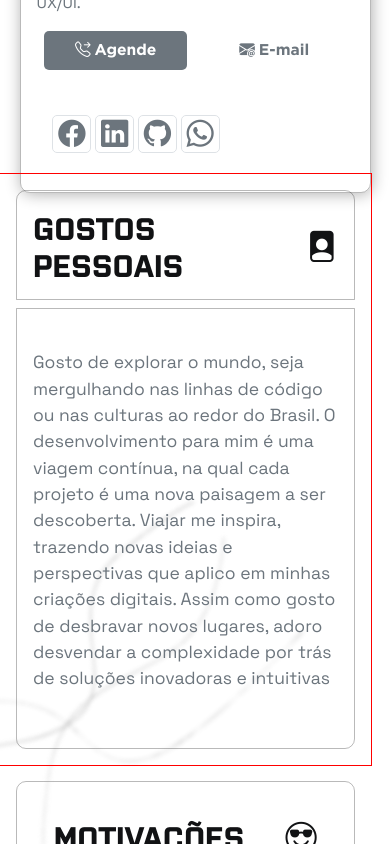
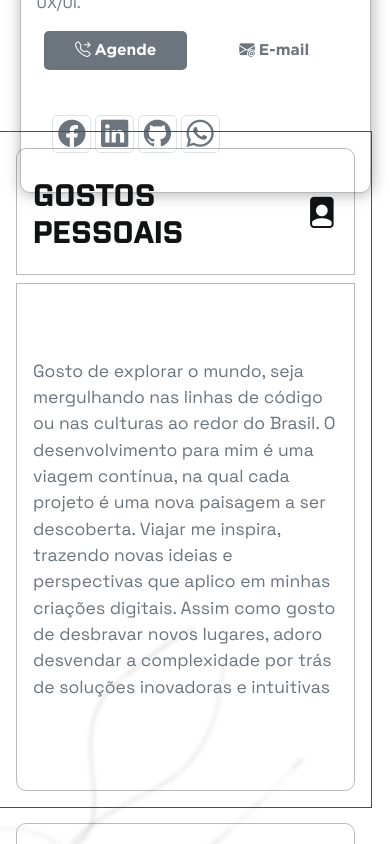
Before and after one commit to EriveltonMGit/Codigo_certo, an Angular app: page / in a window 390 px wide. Shown: the part 3160-4004 px from the top of the page. Built offline with nearby package versions, Linux system fonts and the light colour scheme.

Commit message:
chore: modificações nas fontes

```diff
--- a/src/app/section-3/section-3.component.scss
+++ b/src/app/section-3/section-3.component.scss
@@ -171,7 +171,7 @@
     align-items: center;
     justify-content: center;
     flex-direction: column;
-    margin-top: 5vh;
+    margin-top: 20vh;
     //  outline: 1px solid red;
 }
 
@@ -204,7 +204,7 @@
 .gostos {
     width: 100%;
     height: 100%;
-    margin-top: 20vh;
+
     display: flex;
     align-items: center;
     justify-content: space-around;
```
